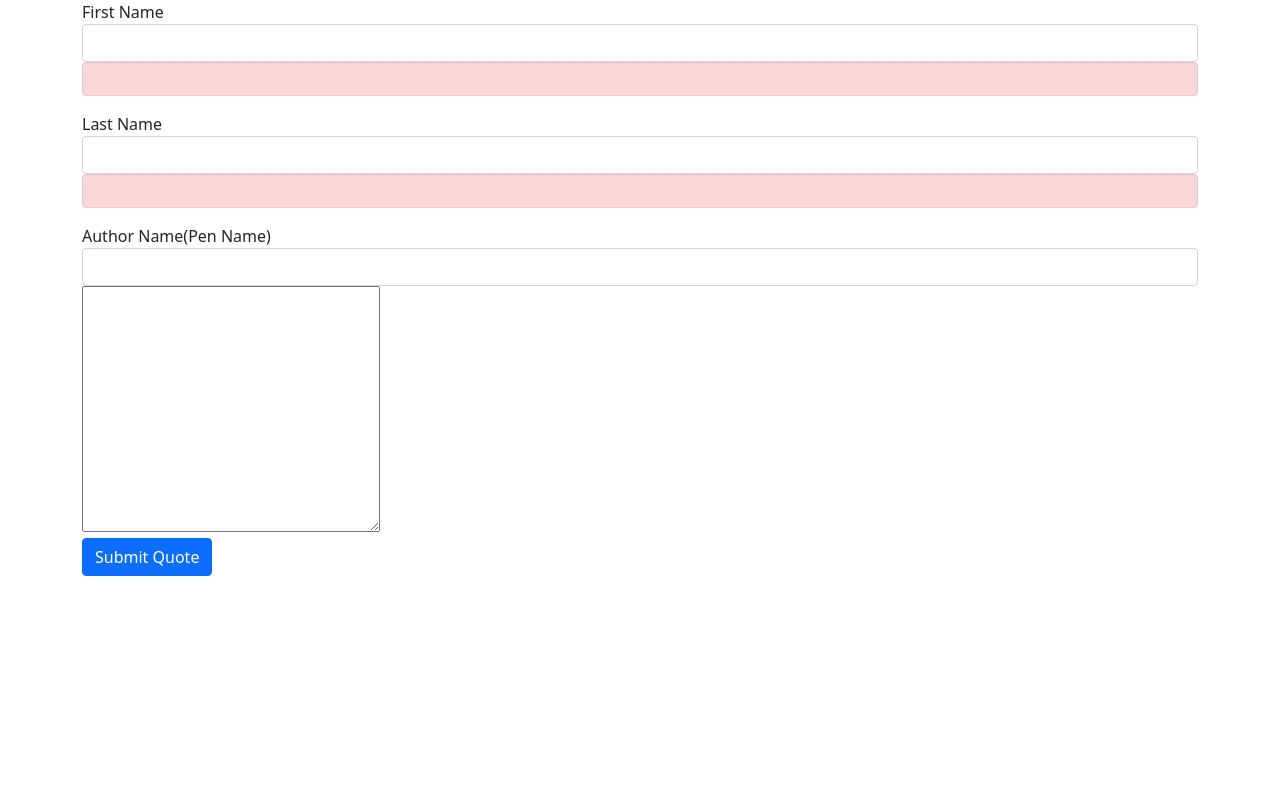
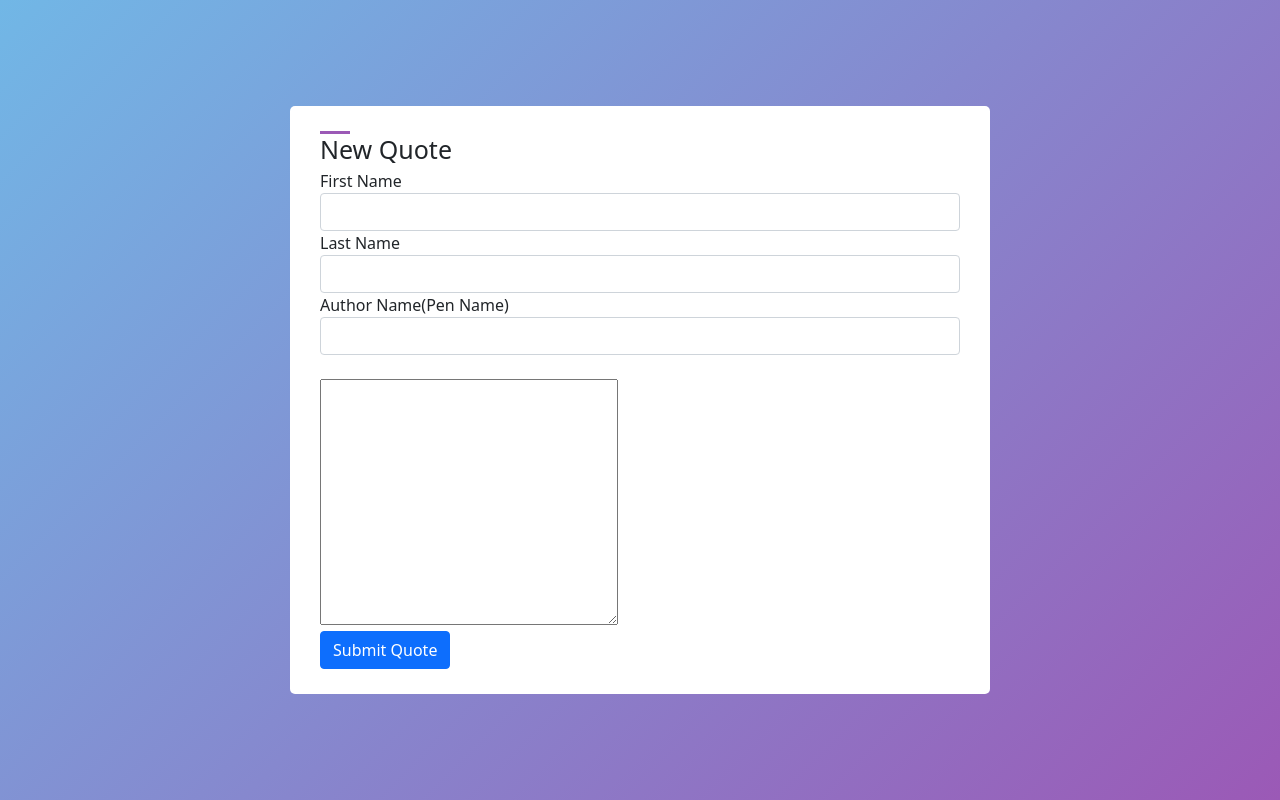
Before and after one commit to AdnanK1/NewQuote, an Angular app: page / in a window 1280 px wide. Built offline with nearby package versions, Linux system fonts and the light colour scheme.

Commit message:
Added CSS in form1.component.css.

```diff
--- a/src/app/form/form1/form1.component.css
+++ b/src/app/form/form1/form1.component.css
@@ -0,0 +1,30 @@
+body {
+    display: flex;
+    height: 100vh;
+    justify-content: center;
+    align-items: center;
+    padding: 10px;
+    background: linear-gradient(135deg, #71b7e6, #9b59b6);
+}
+
+.container {
+    max-width: 700px;
+    width: 100%;
+    background: #fff;
+    padding: 25px 30px;
+    border-radius: 5px;
+}
+
+.container .title {
+    font-size: 25px;
+    font-weight: 500;
+    position: relative;
+}
+
+.container .title::before {
+    content: '';
+    position: absolute;
+    height: 3px;
+    width: 30px;
+    background: #9b59b6;
+}
--- a/src/app/form/form1/form1.component.html
+++ b/src/app/form/form1/form1.component.html
@@ -1,19 +1,21 @@
+<body>
     <div class="container">
         <form action="">
+            <div class="title">New Quote</div>
             <div class="form-group">
                 <label for="firstName">First Name</label>
                 <input required ngModel name="firstName" id="firstName" type="text" class="form-control">
-            <div class="alert alert-danger"></div>
+
             </div>
             <div class="form-group">
                 <label for="lastName">Last Name</label>
                 <input required ngModel name="lastName" id="lastName" type="text" class="form-control">
-            <div class="alert alert-danger"></div>
+
             </div>
             <div class="form-group">
                 <label for="authorName">Author Name(Pen Name)</label>
                 <input ngModel name="authorName" id="authorName" type="text" class="form-control">
-        </div>
+            </div><br>
             <div class="form-group">
                 <label for="quote"></label>
                 <textarea required ngModel name="comment" id="quote" cols="30" rows="10"></textarea>
@@ -21,3 +23,4 @@
             <button class="btn btn-primary">Submit Quote</button>
         </form>
     </div>
+</body>
```
Lines whose indentation alone changed are shown as unchanged.
